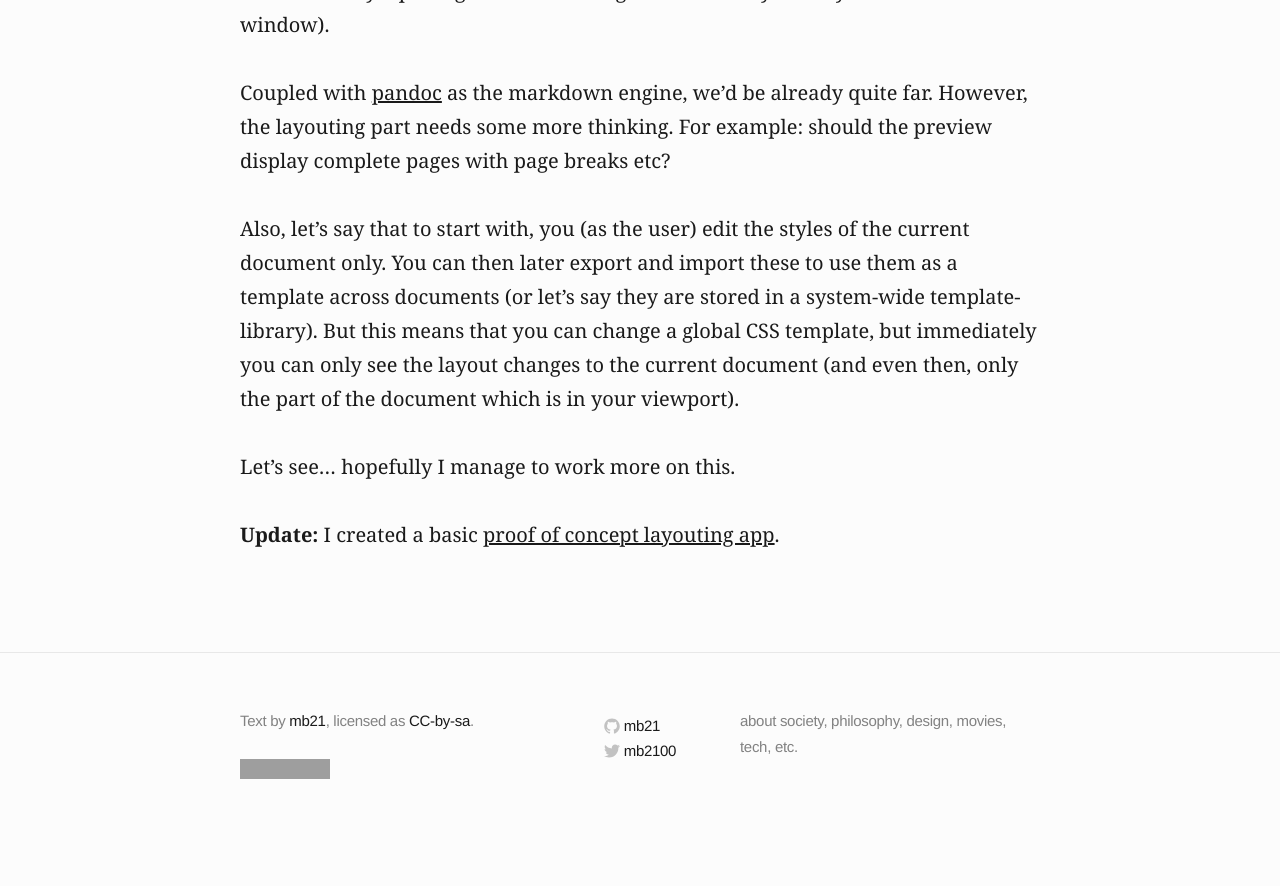
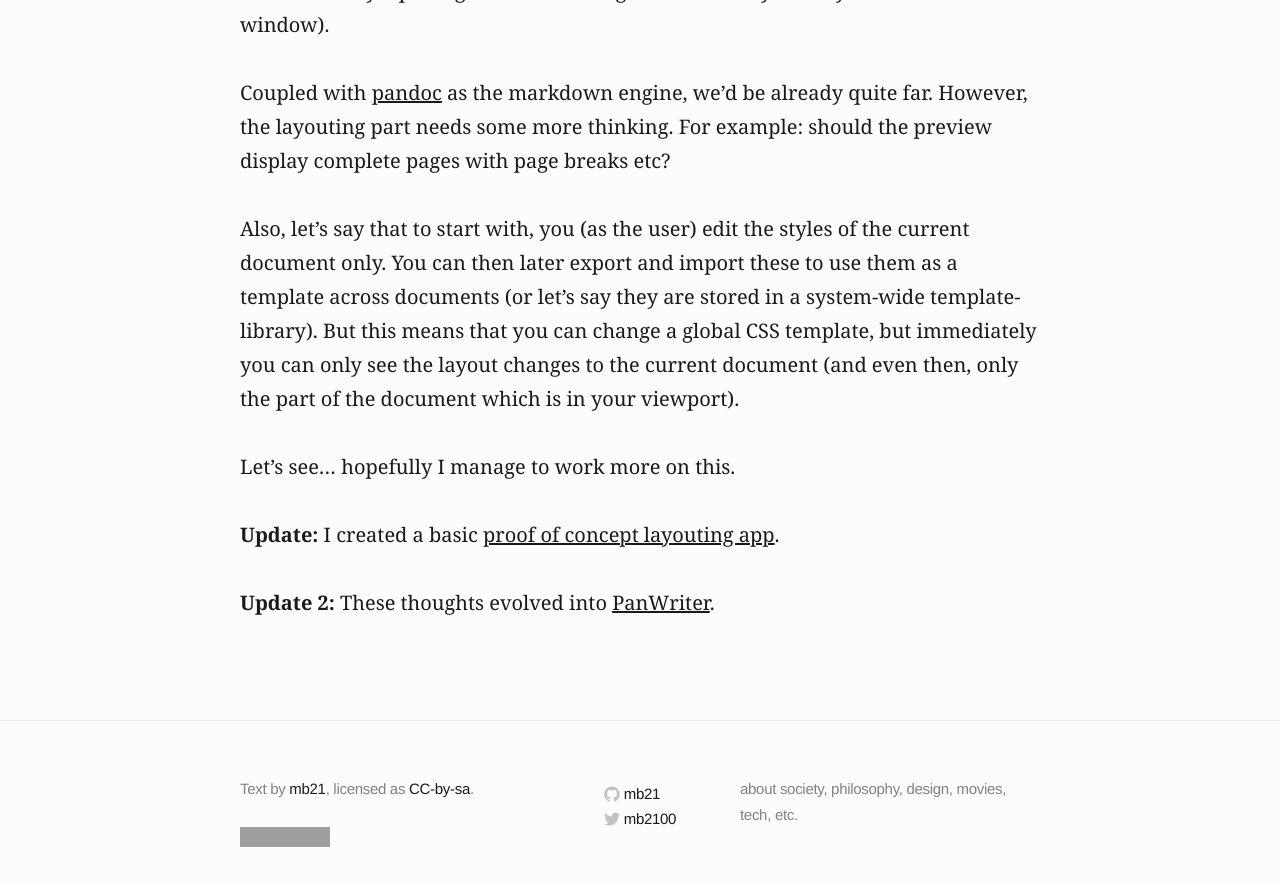
Before and after one commit to mb21/blog, a Jekyll site: the page built from _posts/2017-11-25-text-processing-combining-templates-with-WYSIWYG-styling.md, in a window 1280 px wide and 900 px high, scrolled down 2361 px. Shown: the top 886 px of the window. Built offline with Jekyll 4.4.1, drawn with Linux system fonts in a browser that asks for light colours; before the commit the page ends 3193 px from its top, so only the background shows below that; grey boxes are pictures that could not be loaded.

Commit message:
WYSIWYG-styling post: add update

```diff
--- a/_posts/2017-11-25-text-processing-combining-templates-with-WYSIWYG-styling.md
+++ b/_posts/2017-11-25-text-processing-combining-templates-with-WYSIWYG-styling.md
@@ -44,3 +44,5 @@ Also, let’s say that to start with, you (as the user) edit the styles of the c
 Let’s see… hopefully I manage to work more on this.
 
 **Update:** I created a basic [proof of concept layouting app](https://mb21.github.io/GUI-CSS-Editor).
+
+**Update 2:** These thoughts evolved into [PanWriter](https://panwriter.com/).
```
